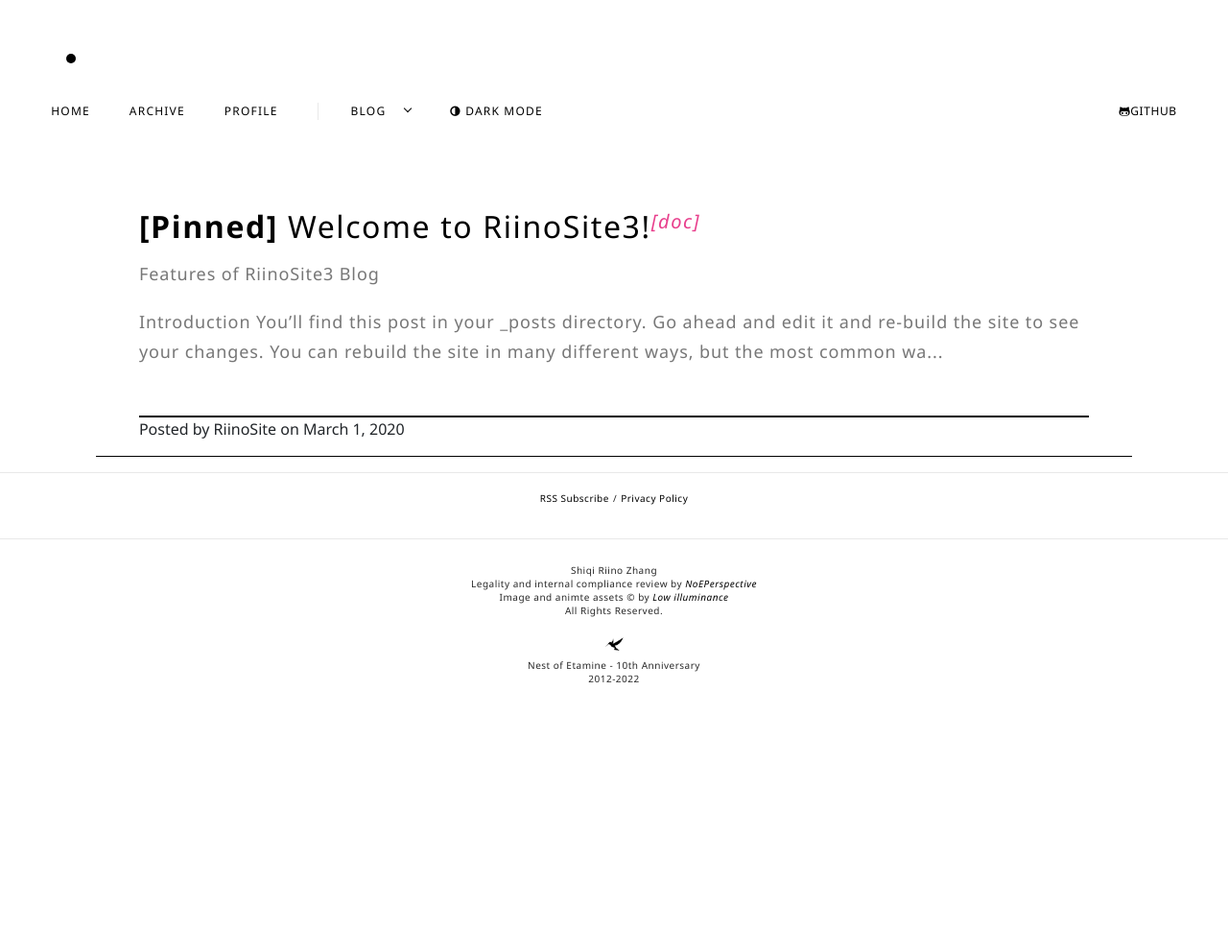
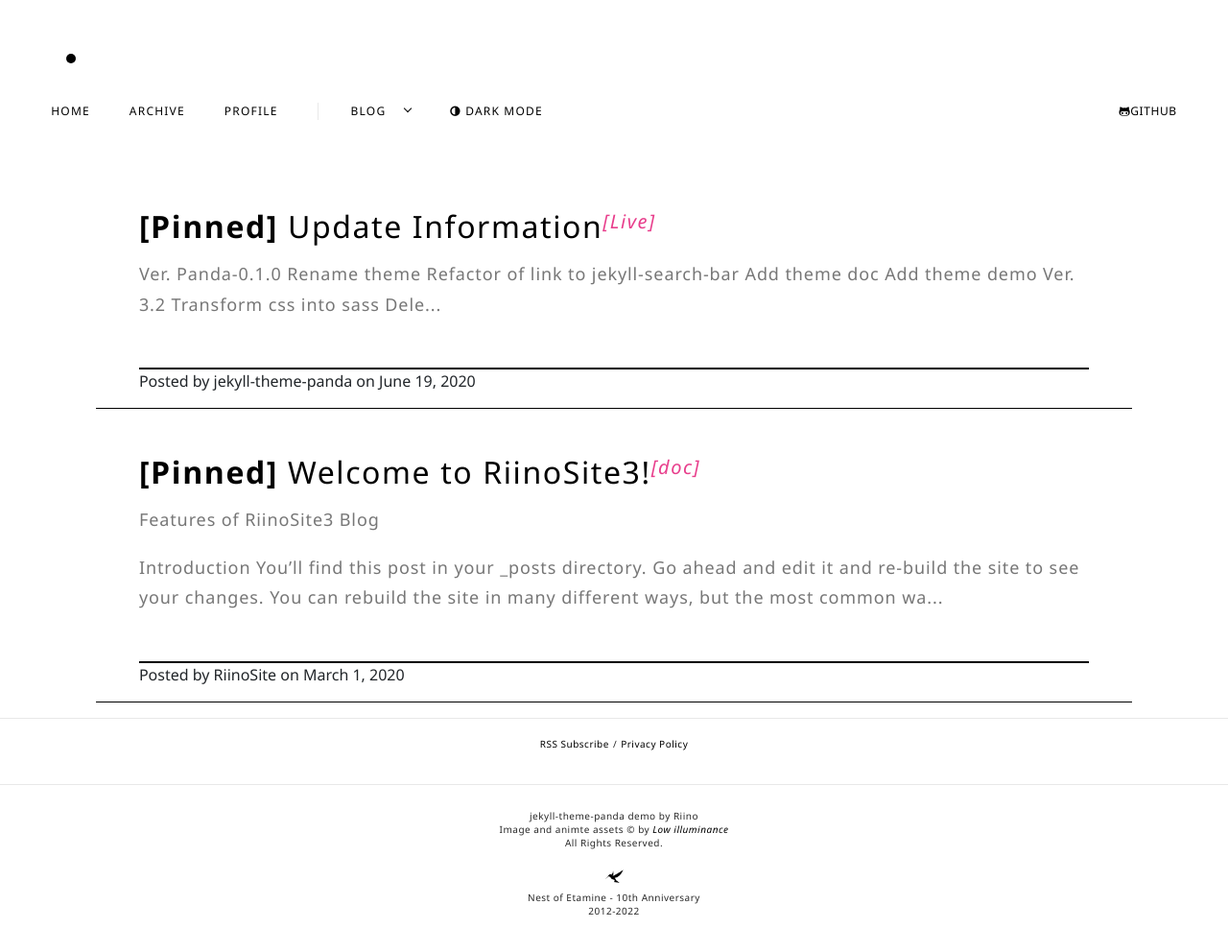
Before and after one commit to sorphwer/jekyll-theme-panda, a Jekyll site: the page built from index.html, in a window 1280 px wide and 993 px high. Shown: the whole window at 96% size. Built offline with Jekyll 4.4.1, drawn with Linux system fonts in a browser that asks for light colours; the list of posts is cut into pages by our own code; comment, search, counter and statistics services are not loaded.

Commit message:
update 7.10

```diff
--- a/_config.yml
+++ b/_config.yml
@@ -1,18 +1,9 @@
-# Welcome to RiinoSite3!
-#
-# For technical reasons, this file is *NOT* reloaded automatically when you use
-# 'bundle exec jekyll serve'. If you change this file, please restart the server process.
 
-# Site settings
-# These are used to personalize your new site. If you look in the HTML files,
-# you will see them accessed via {{ site.title }}, {{ site.email }}, and so on.
-# You can create any custom variable you would like, and they will be accessible
-# in the templates via {{ site.myvariable }}.
 title: jekyll-theme-panda
 author: riino
 email: riino@gmail.com
 SEOTitle: RiinoSite Theme
-baseurl: "" # the subpath of your site, e.g. /blog
+baseurl: "/jekyll-theme-panda" # the subpath of your site, e.g. /blog
 url: "" # the base hostname & protocol for your site, e.g. http://example.com
 twitter_username: twitter_name
 github_username: github_name
@@ -24,7 +15,6 @@ markdown: kramdown
 kramdown:
   input: GFM
   syntax_highlighter: rouge
-# theme: riinosite
 plugins:
   - jekyll-feed
   - jekyll-paginate
@@ -50,12 +40,13 @@ navigation:
 
 dropdown_header: BLOG #will only exist if dropdown array below has item(s)
 dropdown:
-- text: low illu.
-  url: https://li.riino.site/
+- text: drop1.
+  url:
+- text: drop2.
+  url:
 
 footer_text:
-- Shiqi Riino Zhang
-- Legality and internal compliance review by <a href="https://riino.site/data-collection-policy/"><i>NoEPerspective</i></a>
+- jekyll-theme-panda demo by Riino
 - Image and animte assets &copy by <a href="https://li.riino.site"><i>Low illuminance</i></a>
 - All Rights Reserved.
 
--- /dev/null
+++ b/_posts/2020-6-19-Anno.md
@@ -0,0 +1,61 @@
+---
+layout: post
+title: Update Information
+tags:
+- jekyll
+- doc
+toc: false
+status: Live
+sticky : true
+banner-title: RiinoSite Blog
+banner-subtitle: Dev Backlog
+last-modify: 2021-07-10 10:30:00 +0000
+---
+
+## Ver. Panda-0.1.0
+
+- Rename theme
+
+- Refactor of link to [jekyll-search-bar](https://github.com/sorphwer/jekyll-theme-panda)
+
+- Add [theme doc](https://github.com/sorphwer/jekyll-theme-panda)
+
+- Add theme [demo](https://riino.site/jekyll-theme-panda/)
+
+## Ver. 3.2
+
+- Transform css into sass
+
+- Delete more ES5 codes
+
+- Now this blog is using `remote_theme` with [riinosite theme](https://github.com/sorphwer/jekyll-theme-panda)
+
+- Better config control
+
+
+
+## Ver. 3.1
+
+-  Enhanced search
+
+   Seach panel (can be opened by clicking the search icon in the right botton corner or by double-clicking ctrl) now support title name seach with tag search. Also `n-gram` is used for matching.
+
+-  Some refactors
+
+-  Remove 'lab'
+
+## Ver. 3.0
+
+-  Smart Banners
+
+    Automatically add banner, depends on the content and ymal config of each post. First version will contain `GS`(Gauzier Shield), `Expired`(for old posts), and `WIP`.
+
+-  Custom Banner
+
+    Custom banner can be added via `yaml` info, user can override banner title and subtitle. Currently the pattern of banner can not be modified.
+
+-  'Lab'
+
+    The tag 'Lab' in nav bar is an another independent project of mine, when we release first demo, it will be fully available. Currently We just put an interesting demo made by p5.js there.
+
+-  Local JavaScript library support
```
